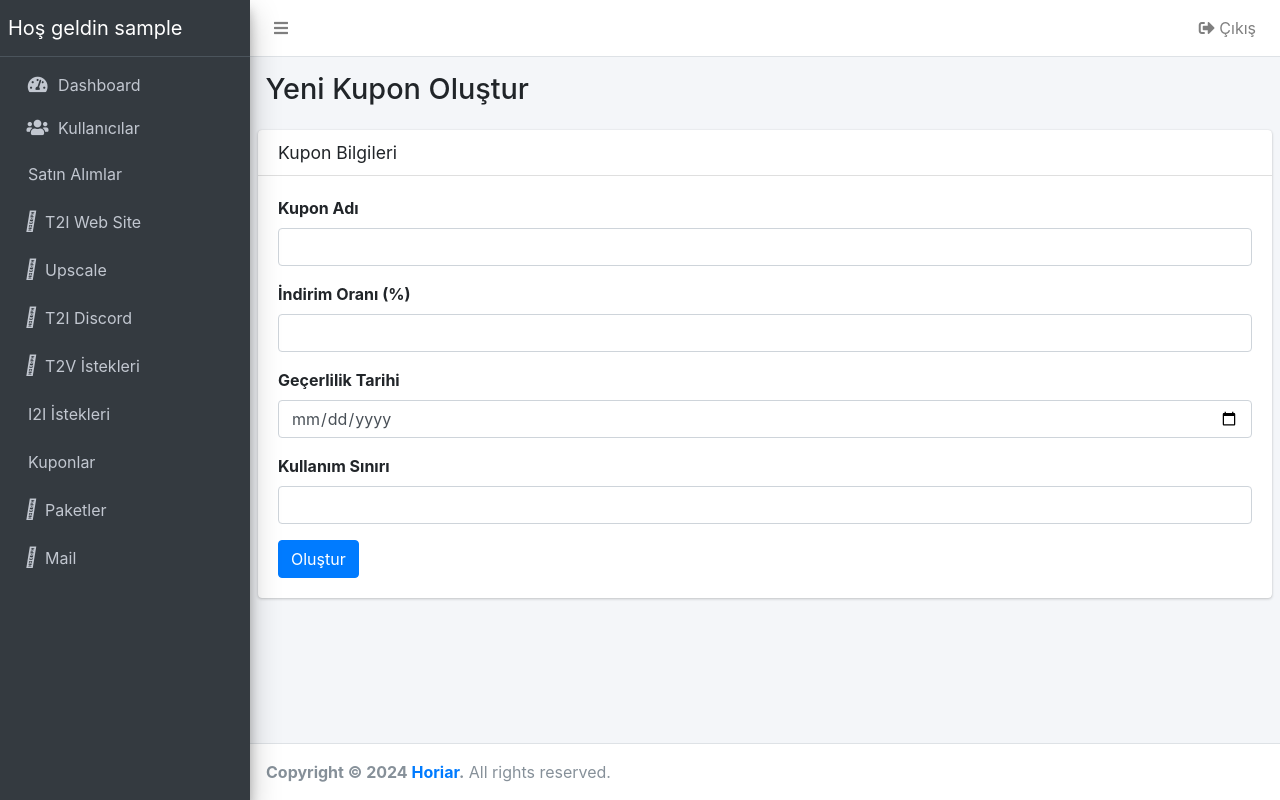
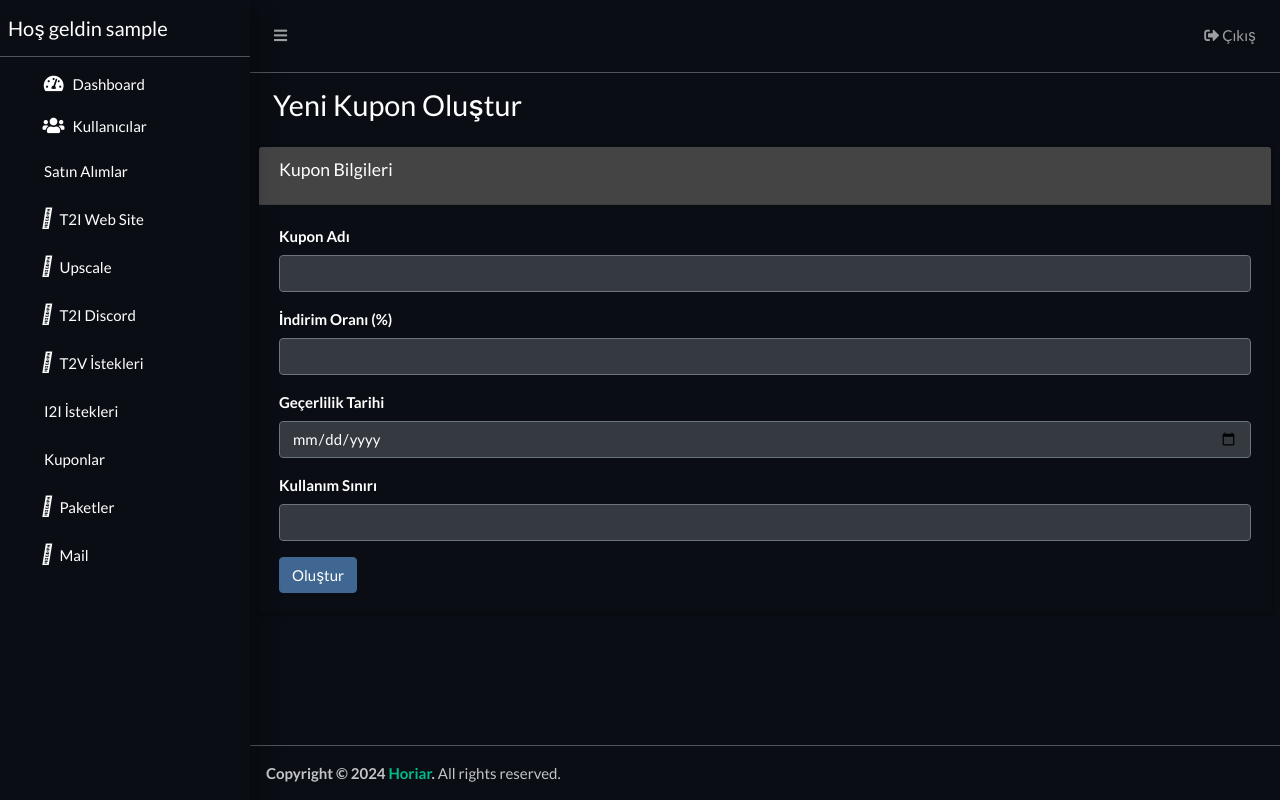
Before and after one commit to hsynalv/Horiar-WEB-API, a Flask app: page /admin/coupons/new in a window 1280 px wide. Run offline with Flask 2, Linux system fonts and the light colour scheme; the visitor is signed in with stand-in values (Sample User, id 1); some libraries are stand-ins or nearby versions.

Commit message:
update dashboard theme

```diff
--- a/app/templates/base.html
+++ b/app/templates/base.html
@@ -7,12 +7,38 @@
     <!-- CSS ve Font dosyalarını ekleyin -->
     <link rel="stylesheet" href="{{ url_for('static', filename='css/adminlte.min.css') }}">
     <link rel="stylesheet" href="{{ url_for('static', filename='plugins/fontawesome-free/css/all.min.css') }}">
+    <link rel="stylesheet" href="https://cdnjs.cloudflare.com/ajax/libs/bootswatch/4.5.2/darkly/bootstrap.min.css">
+    <style>
+        body.dark-mode {
+            background-color: #0a0e14;
+            color: #c3c4c8;
+        }
+        .dark-mode .navbar,
+        .dark-mode .main-sidebar,
+        .dark-mode .brand-link,
+        .dark-mode .nav-sidebar>.nav-item>.nav-link {
+            background-color: #0a0e14;
+            color: #ffffff;
+        }
+        .dark-mode .card {
+            background-color: #0a0e14;
+            color: #ffffff;
+        }
+        .dark-mode .content-wrapper {
+            background-color: #0a0e14;
+            color: #c3c4c8;
+        }
+        .dark-mode .main-footer {
+            background-color: #0a0e14;
+            color: #c3c4c8;
+        }
+    </style>
 </head>
-<body class="hold-transition sidebar-mini">
+<body class="hold-transition sidebar-mini dark-mode">
     <div class="wrapper">
         <!-- Navbar -->
         {% block navbar %}
-        <nav class="main-header navbar navbar-expand navbar-white navbar-light">
+        <nav class="main-header navbar navbar-expand navbar-dark navbar-light">
             <!-- Left navbar links -->
             <ul class="navbar-nav">
                 <li class="nav-item">
@@ -125,12 +151,17 @@
             All rights reserved.
         </footer>
         {% endblock %}
+        <!-- /.control-sidebar -->
     </div>
 
     <!-- JS dosyaları -->
     <script src="{{ url_for('static', filename='plugins/jquery/jquery.min.js') }}"></script>
     <script src="{{ url_for('static', filename='js/adminlte.min.js') }}"></script>
 
+    <script>
+      $.widget.bridge('uibutton', $.ui.button)
+    </script>
+
     {% block scripts %}{% endblock %}
 </body>
 </html>
```
